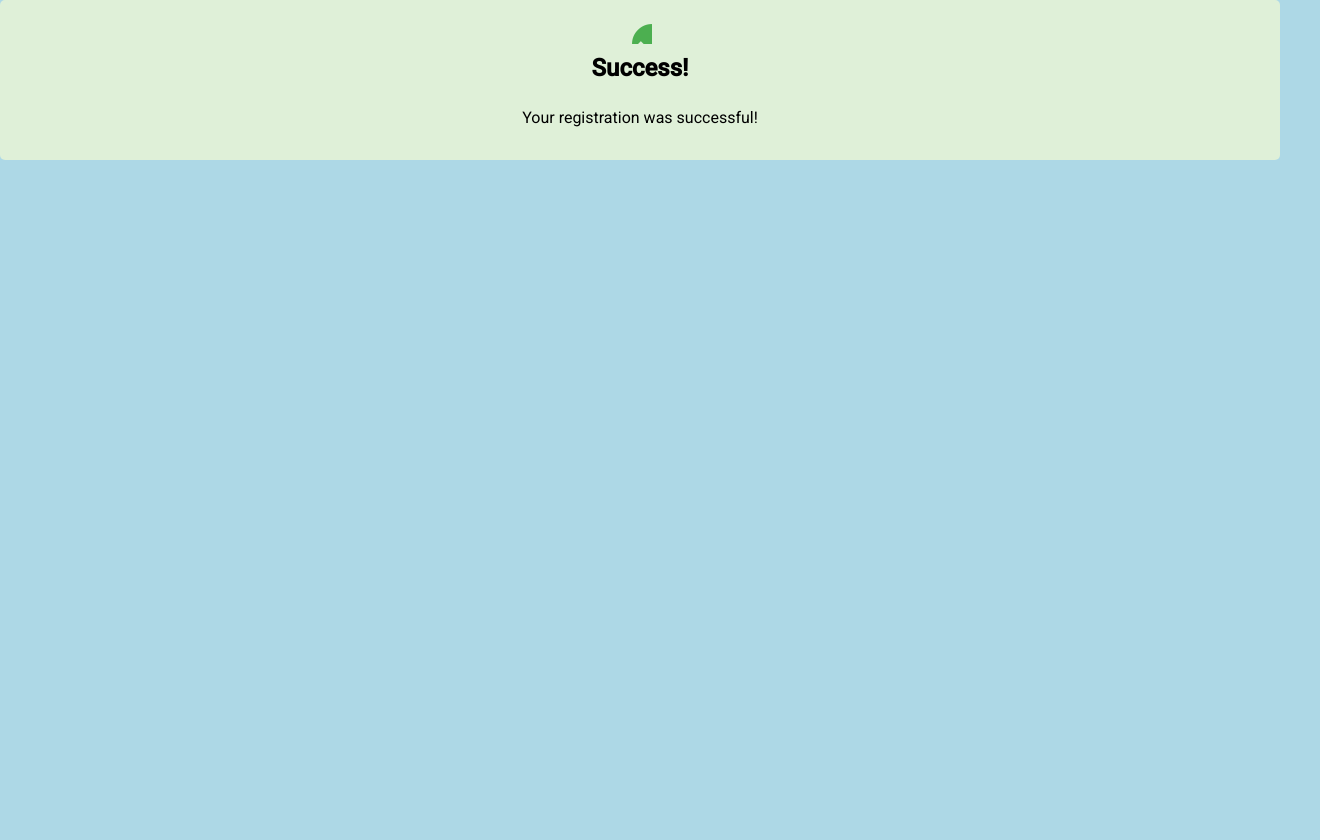
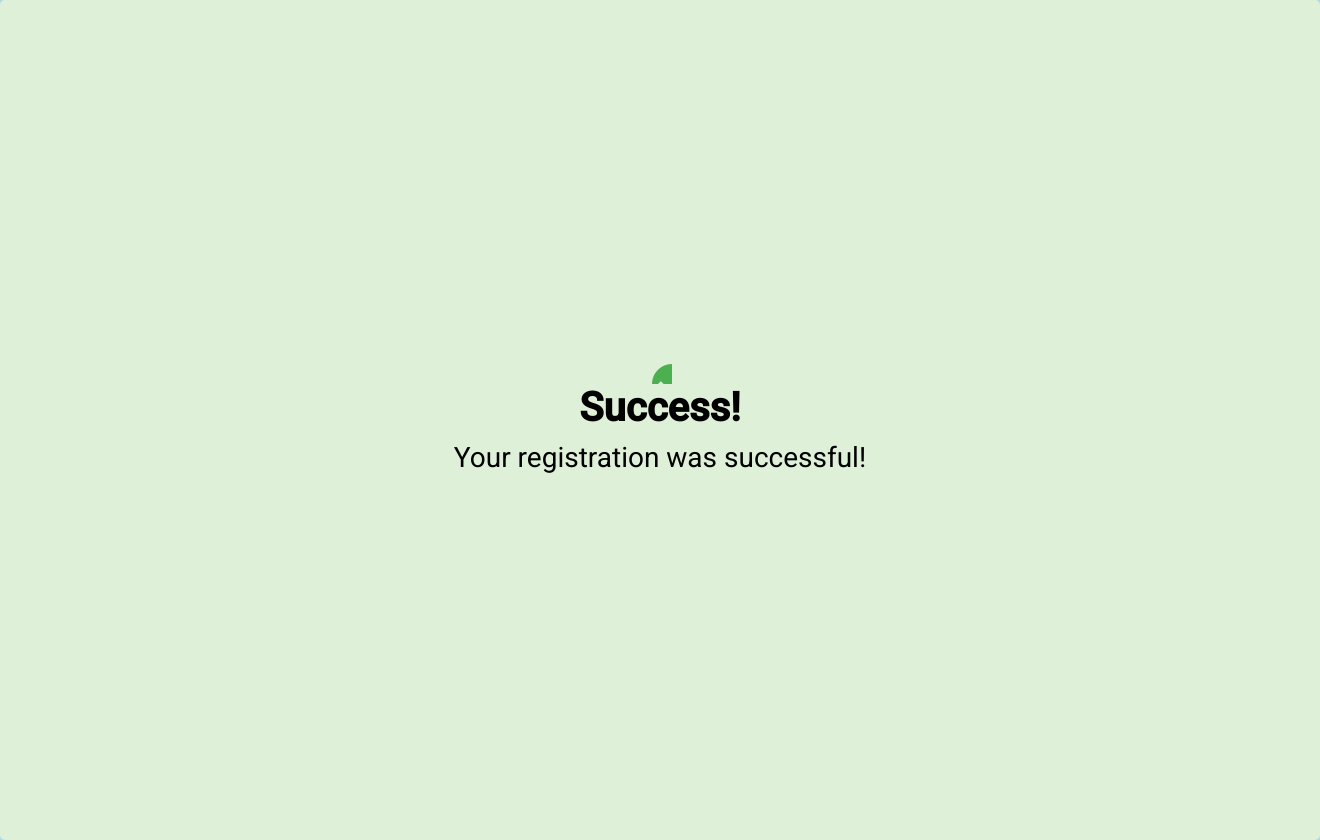
Before and after one commit to detandae/TEKEnable, an Angular app in the folder Frontend/TEKEnable/: page /success in a window 1280 px wide. Shown: the whole page, 1320 px wide, since content can reach past the window. Before the commit the page ends 800 px from the top, so only its background shows below. Built offline with nearby package versions, Linux system fonts and the light colour scheme.

Commit message:
Change Success page outlook

```diff
--- a/Frontend/TEKEnable/src/app/success-message/success-message.component.scss
+++ b/Frontend/TEKEnable/src/app/success-message/success-message.component.scss
@@ -6,6 +6,8 @@
     background-color: #dff0d8;
     padding: 20px;
     border-radius: 5px;
+    height: 100vh; /* Set the height of the container to 100% of the viewport height */
+    width: 100%; /* Set the width of the container to 100% */
   }
 
   .success-icon {
@@ -15,12 +17,12 @@
 
   .success-heading {
     margin-top: 10px;
-    font-size: 24px;
+    font-size: 40px;
     font-weight: bold;
   }
 
   .success-text {
     margin-top: 10px;
-    font-size: 16px;
+    font-size: 28px;
     text-align: center;
   }
```
